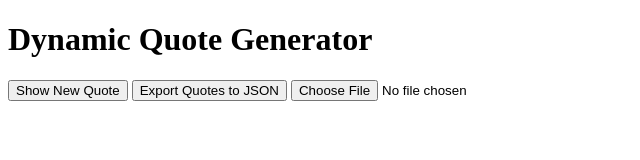
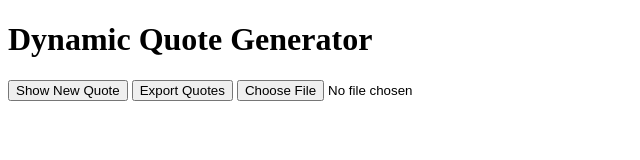
Before and after one commit to sewalewsetotaw/alx_fe_javascript, a plain HTML site: page dom-manipulation/index.html in a window 1280 px wide. Shown: the whole page, without its empty margins (0-640 px from the left). Drawn offline with Linux system fonts and the light colour scheme.

```diff
--- a/dom-manipulation/index.html
+++ b/dom-manipulation/index.html
@@ -9,7 +9,7 @@
   <h1>Dynamic Quote Generator</h1>
   <div id="quoteDisplay"></div>
   <button id="newQuote">Show New Quote</button>
-  <button id="exportQuotes">Export Quotes to JSON</button>
+  <button id="exportQuotes">Export Quotes</button>
 
   <!-- Input to import JSON file with quotes -->
   <input type="file" id="importFile" accept=".json" onchange="importFromJsonFile(event)" />
```
